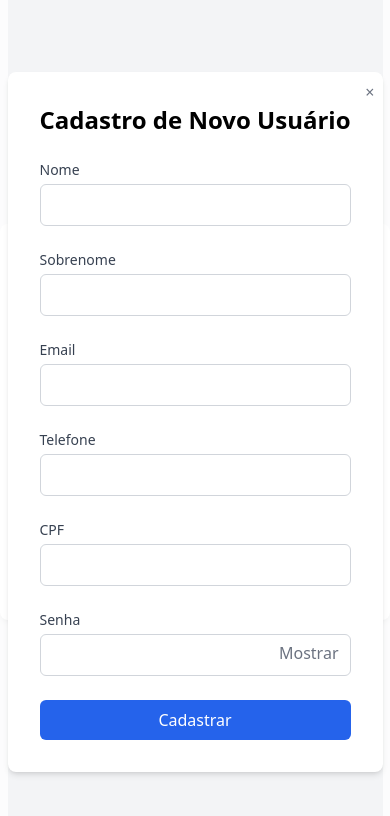
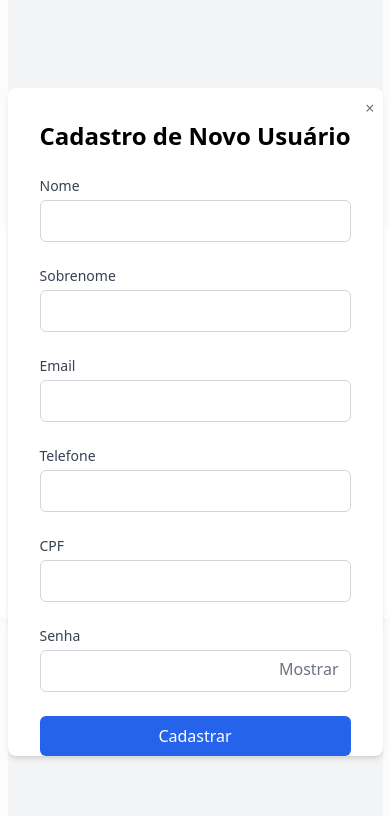
Before and after one commit to josuevictor/ViewClienteBarbearia, a React app: page / in a window 390 px wide. Both pictures are taken after a click on the button "Cadastre-se". Shown: the top 816 px of the page. Built offline with nearby package versions, Linux system fonts and the light colour scheme; the HTML template or start-up script is replaced by a standard one.

Commit message:
ajuste no botão da tela de cadastro para se adptar a outros displays mobiles

```diff
--- a/src/Cadastro.tsx
+++ b/src/Cadastro.tsx
@@ -42,7 +42,7 @@ const Cadastro = ({ onClose }: { onClose: () => void }) => {
 
   return (
     <div className="min-h-screen flex items-center justify-center bg-gray-100">
-      <div className="bg-white p-8 rounded-lg shadow-md w-full max-w-md relative">
+      <div className="bg-white p-8 rounded-lg shadow-md w-full max-w-md relative" style={{ paddingBottom: 'env(safe-area-inset-bottom)' }}>
         <button
           onClick={onClose}
           className="absolute top-2 right-2 text-gray-500 hover:text-gray-700"
```
